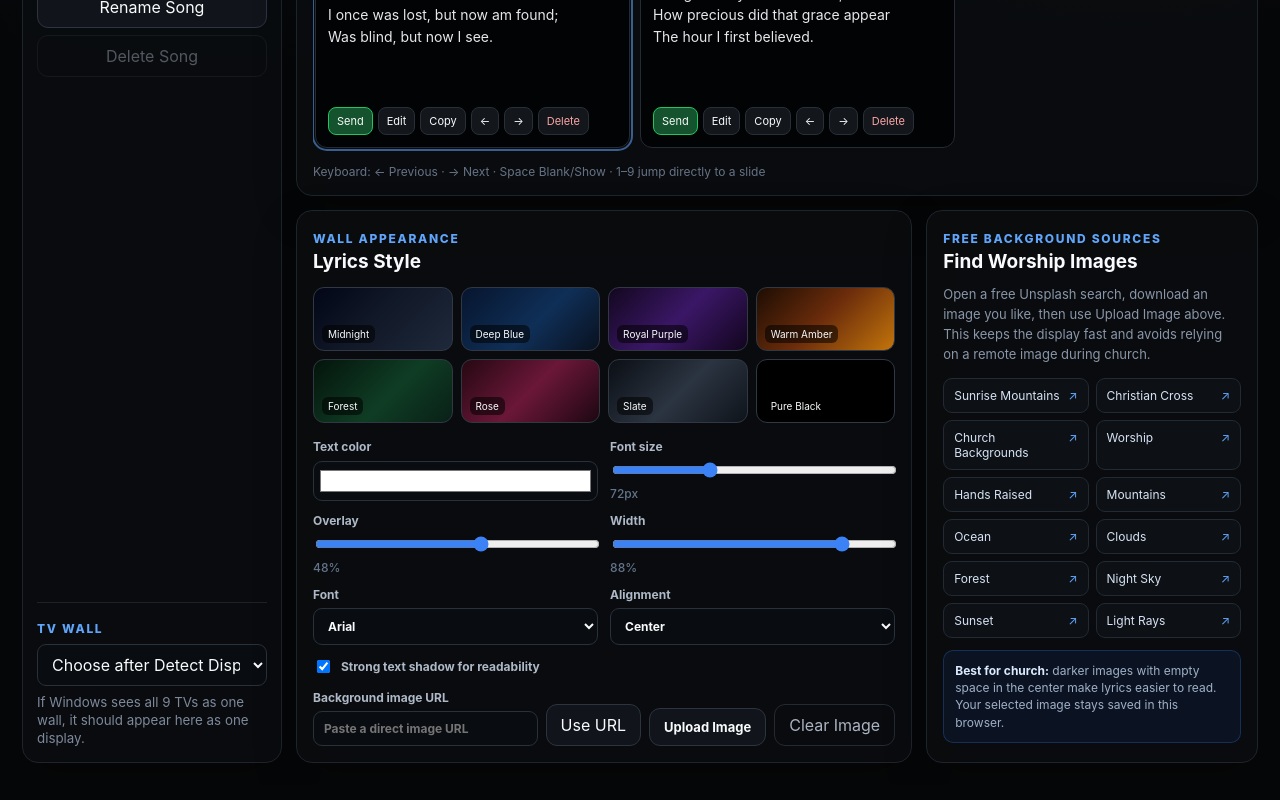
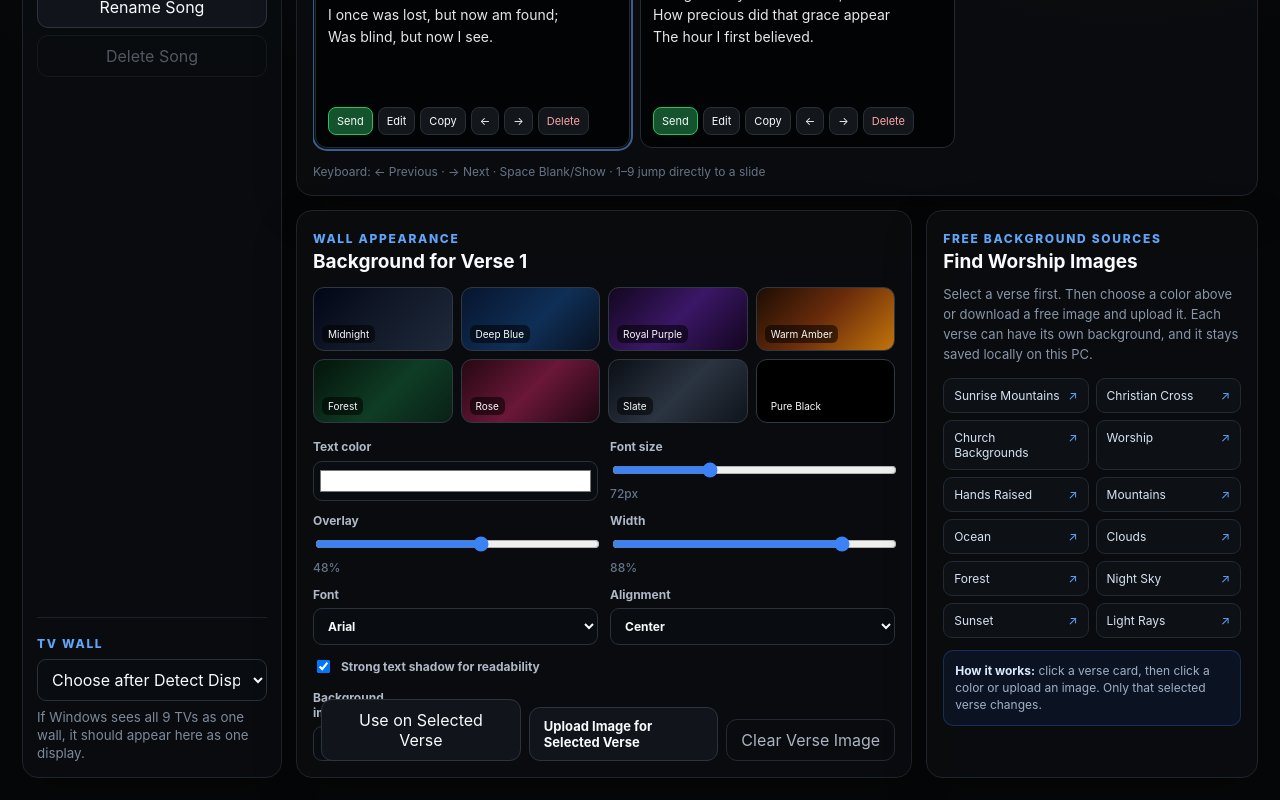
Before and after one commit to ValdemirJunior2020/PraiseLyrics, a React (Vite) app: page / in a window 1280 px wide. Shown: the part 337-1137 px from the top of the page. Built offline with nearby package versions, Linux system fonts and the light colour scheme.

Commit message:
Make lyric backgrounds selectable per verse

```diff
--- a/src/App.jsx
+++ b/src/App.jsx
@@ -70,13 +70,23 @@ function loadSavedState() {
   }
 }
 
+function getSlideStyle(song, slideIndex, style) {
+  const slide = song?.slides?.[slideIndex];
+  if (!slide) return style;
+  return {
+    ...style,
+    background: slide.background ?? style.background,
+    backgroundImage: slide.backgroundImage ?? style.backgroundImage,
+  };
+}
+
 function buildLivePayload(song, slideIndex, style, blank) {
   return {
     type: 'LIVE_UPDATE',
     at: Date.now(),
     songTitle: song?.title || '',
     slide: !blank && song?.slides?.[slideIndex] ? song.slides[slideIndex] : null,
-    style,
+    style: getSlideStyle(song, slideIndex, style),
     blank,
   };
 }
@@ -173,10 +183,11 @@ function ControlView() {
   const [screenOptions, setScreenOptions] = useState([]);
   const [selectedScreenId, setSelectedScreenId] = useState(saved?.selectedScreenId || '');
   const [status, setStatus] = useState('Wall is not open yet.');
-  const [imageUrl, setImageUrl] = useState(style.backgroundImage || '');
+  const [imageUrl, setImageUrl] = useState('');
   const wallRef = useRef(null);
 
   const song = songs.find((item) => item.id === songId) || songs[0];
+  const selectedSlide = song?.slides?.[selectedIndex];
 
   useEffect(() => {
     localStorage.setItem(
@@ -184,6 +195,10 @@ function ControlView() {
       JSON.stringify({ songs, songId: song?.id, liveIndex, selectedIndex, style, blank, selectedScreenId })
     );
   }, [songs, songId, liveIndex, selectedIndex, style, blank, selectedScreenId, song?.id]);
+
+  useEffect(() => {
+    setImageUrl(selectedSlide?.backgroundImage || '');
+  }, [selectedSlide?.id, selectedSlide?.backgroundImage]);
 
   const sendLive = React.useCallback(
     (nextIndex = liveIndex, nextBlank = blank, nextStyle = style) => {
@@ -234,6 +249,22 @@ function ControlView() {
 
   function updateSong(mutator) {
     setSongs((current) => current.map((item) => (item.id === song.id ? mutator(item) : item)));
+  }
+
+  function updateSelectedSlide(changes) {
+    if (!selectedSlide) return;
+    updateSong((current) => ({
+      ...current,
+      slides: current.slides.map((slide, index) =>
+        index === selectedIndex ? { ...slide, ...changes } : slide
+      ),
+    }));
+  }
+
+  function applyVerseBackground(background) {
+    updateSelectedSlide({ background, backgroundImage: '' });
+    setImageUrl('');
+    setStatus(`${selectedSlide?.label || 'Selected verse'} background updated.`);
   }
 
   function makeLive(index) {
@@ -378,7 +409,8 @@ function ControlView() {
 
   function applyImageUrl() {
     const next = imageUrl.trim();
-    setStyle((current) => ({ ...current, backgroundImage: next }));
+    updateSelectedSlide({ backgroundImage: next });
+    setStatus(`${selectedSlide?.label || 'Selected verse'} image background updated.`);
   }
 
   function handleImageUpload(event) {
@@ -392,7 +424,8 @@ function ControlView() {
     reader.onload = () => {
       const dataUrl = String(reader.result || '');
       setImageUrl(dataUrl);
-      setStyle((current) => ({ ...current, backgroundImage: dataUrl }));
+      updateSelectedSlide({ backgroundImage: dataUrl });
+      setStatus(`${selectedSlide?.label || 'Selected verse'} image background updated.`);
     };
     reader.readAsDataURL(file);
   }
@@ -476,10 +509,15 @@ function ControlView() {
             </div>
 
             <div className="verse-strip">
-              {song?.slides?.map((slide, index) => (
+              {song?.slides?.map((slide, index) => {
+                const cardBackground = slide.backgroundImage
+                  ? `linear-gradient(rgba(0,0,0,.45),rgba(0,0,0,.45)), url("${slide.backgroundImage}")`
+                  : slide.background;
+                return (
                 <article
                   key={slide.id}
                   className={`verse-card ${index === liveIndex && !blank ? 'live-card' : ''} ${index === selectedIndex ? 'selected-card' : ''}`}
+                  style={cardBackground ? { background: cardBackground, backgroundSize: 'cover', backgroundPosition: 'center' } : undefined}
                   onClick={() => setSelectedIndex(index)}
                   onDoubleClick={() => setEditingSlide(slide.id)}
                 >
@@ -497,7 +535,7 @@ function ControlView() {
                     <button className="delete" onClick={(event) => { event.stopPropagation(); deleteSlide(index); }}>Delete</button>
                   </div>
                 </article>
-              ))}
+              )})}
 
               {!song?.slides?.length && (
                 <button className="empty-card" onClick={addSlide}>＋ Add the first verse</button>
@@ -512,7 +550,7 @@ function ControlView() {
               <div className="section-head">
                 <div>
                   <span className="section-label">Wall Appearance</span>
-                  <h2>Lyrics Style</h2>
+                  <h2>Background for {selectedSlide?.label || 'Selected Verse'}</h2>
                 </div>
               </div>
 
@@ -520,10 +558,10 @@ function ControlView() {
                 {DEFAULT_GRADIENTS.map((preset) => (
                   <button
                     key={preset.name}
-                    title={preset.name}
+                    title={`Apply ${preset.name} to ${selectedSlide?.label || 'selected verse'}`}
                     className="gradient-swatch"
                     style={{ background: preset.value }}
-                    onClick={() => setStyle((current) => ({ ...current, background: preset.value, backgroundImage: '' }))}
+                    onClick={() => applyVerseBackground(preset.value)}
                   >
                     <span>{preset.name}</span>
                   </button>
@@ -543,9 +581,9 @@ function ControlView() {
 
               <div className="image-controls">
                 <label>Background image URL<input value={imageUrl} onChange={(event) => setImageUrl(event.target.value)} placeholder="Paste a direct image URL" /></label>
-                <button className="secondary" onClick={applyImageUrl}>Use URL</button>
-                <label className="upload-button">Upload Image<input type="file" accept="image/*" onChange={handleImageUpload} /></label>
-                <button className="ghost" onClick={() => { setImageUrl(''); setStyle((current) => ({ ...current, backgroundImage: '' })); }}>Clear Image</button>
+                <button className="secondary" onClick={applyImageUrl}>Use on Selected Verse</button>
+                <label className="upload-button">Upload Image for Selected Verse<input type="file" accept="image/*" onChange={handleImageUpload} /></label>
+                <button className="ghost" onClick={() => { setImageUrl(''); updateSelectedSlide({ backgroundImage: '' }); }}>Clear Verse Image</button>
               </div>
             </div>
 
@@ -556,13 +594,13 @@ function ControlView() {
                   <h2>Find Worship Images</h2>
                 </div>
               </div>
-              <p className="panel-copy">Open a free Unsplash search, download an image you like, then use Upload Image above. This keeps the display fast and avoids relying on a remote image during church.</p>
+              <p className="panel-copy">Select a verse first. Then choose a color above or download a free image and upload it. Each verse can have its own background, and it stays saved locally on this PC.</p>
               <div className="background-links">
                 {FREE_BACKGROUND_LINKS.map((item) => (
                   <a key={item.url} href={item.url} target="_blank" rel="noreferrer">{item.label}<span>↗</span></a>
                 ))}
               </div>
-              <div className="tip-box"><strong>Best for church:</strong> darker images with empty space in the center make lyrics easier to read. Your selected image stays saved in this browser.</div>
+              <div className="tip-box"><strong>How it works:</strong> click a verse card, then click a color or upload an image. Only that selected verse changes.</div>
             </div>
           </div>
         </section>
```
